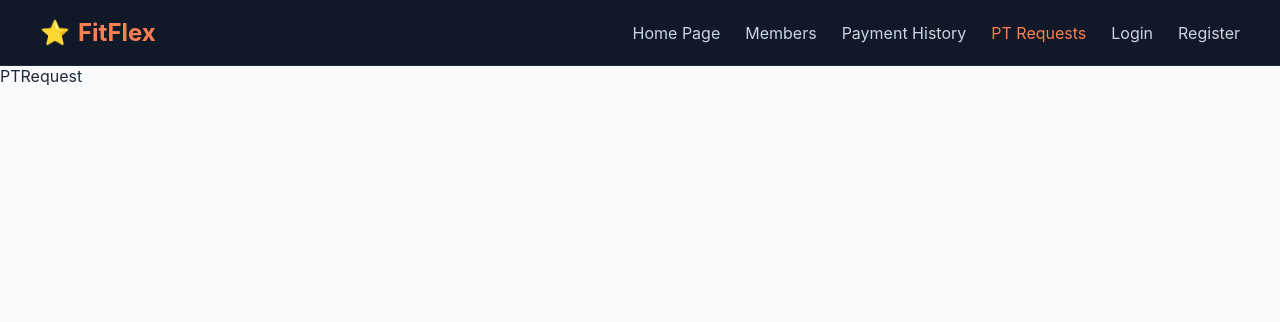
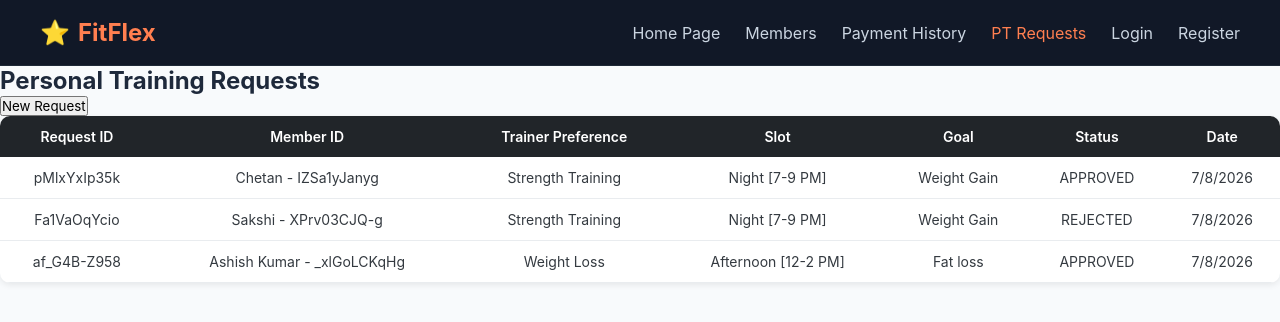
Before and after one commit to Prajwal02shekar/fitflex-gym-project, a React (Vite) app: page /personTraining in a window 1280 px wide. Shown: the top 322 px of the page. Built offline with nearby package versions, Linux system fonts and the light colour scheme; data requests are answered from the project's data file.

Commit message:
day 7 code updated

```diff
--- a/backend/db.json
+++ b/backend/db.json
@@ -26,6 +26,14 @@
       "amountPaid": 1700,
       "joinedOn": "7/7/2026",
       "id": "_xlGoLCKqHg"
+    },
+    {
+      "memberName": "Chetan",
+      "memberPlan": "Premium",
+      "totalFee": 2000,
+      "amountPaid": 1500,
+      "joinedOn": "7/8/2026",
+      "id": "IZSa1yJanyg"
     }
   ],
   "payments": [
@@ -100,6 +108,44 @@
       "amount": 200,
       "transaction": "7/7/2026, 1:24:18 PM",
       "id": "x0QwpezvURQ"
+    },
+    {
+      "memberId": "IZSa1yJanyg",
+      "memberName": "Chetan",
+      "type": "Payment",
+      "description": "Initial Payment",
+      "amount": 1500,
+      "transaction": "7/8/2026, 11:27:15 AM",
+      "id": "9Dh9JkNDUHM"
+    }
+  ],
+  "ptRequest": [
+    {
+      "memberId": "Chetan - IZSa1yJanyg",
+      "trainerPreference": "Strength Training",
+      "slot": "Night [7-9 PM]",
+      "goal": "Weight Gain",
+      "status": "APPROVED",
+      "date": "7/8/2026",
+      "id": "pMlxYxIp35k"
+    },
+    {
+      "memberId": "Sakshi - XPrv03CJQ-g",
+      "trainerPreference": "Strength Training",
+      "slot": "Night [7-9 PM]",
+      "goal": "Weight Gain",
+      "status": "REJECT",
+      "date": "7/8/2026",
+      "id": "Fa1VaOqYcio"
+    },
+    {
+      "memberId": "Ashish Kumar - _xlGoLCKqHg",
+      "trainerPreference": "Weight Loss",
+      "slot": "Afternoon [12-2 PM]",
+      "goal": "Fat loss",
+      "status": "APPROVED",
+      "date": "7/8/2026",
+      "id": "af_G4B-Z958"
     }
   ],
   "$schema": "./node_modules/json-server/schema.json"
--- a/src/pages/PTRequest.jsx
+++ b/src/pages/PTRequest.jsx
@@ -1,8 +1,175 @@
-import React from 'react'
+import axios from 'axios'
+import React, { useEffect, useState } from 'react'
+import { toast } from 'react-toastify'
 
 const PTRequest = () => {
+
+  let [showForm, setShowForm] = useState(false)
+  let [members, setMembers] = useState([])
+  let [ptRequets, setPtRequest] = useState([])
+  let [loading, setLoading] = useState(true)
+  let [formData, setFormData] = useState({
+    memberId: "",
+    trainerPreference: "",
+    slot: "Any Available Slot",
+    goal: ""
+  })
+
+  let hanldeChange = (e) => {
+    setFormData({ ...formData, [e.target.name]: e.target.value })
+  }
+
+
+  let handleSubmit = async (e) => {
+    e.preventDefault();
+
+    if (formData.memberId === "") {
+      toast.error("Select a Member");
+      return;
+    }
+
+
+
+
+    let newRequest = await axios.post('http://localhost:3000/ptRequest', {
+      memberId: formData.memberId,
+      trainerPreference: formData.trainerPreference,
+      slot: formData.slot,
+      goal: formData.goal,
+      status: "PENDING",
+      date: new Date().toLocaleDateString()
+    })
+
+    toast.success("Request Sent")
+    setFormData({
+      memberId: "",
+      trainerPreference: "",
+      slot: "Any Available Slot",
+      goal: ""
+    })
+    showForm(false)
+
+  }
+
+  let loadData = async () => {
+    setLoading(true)
+    await axios.get('http://localhost:3000/members')
+      .then((res) => {
+        setMembers(res.data)
+      }).catch(() => {
+        toast.error("Unable to fetch Data")
+      }).finally(() => {
+        setLoading(false)
+      })
+
+    await axios.get('http://localhost:3000/ptRequest')
+      .then((res) => {
+        setPtRequest(res.data)
+      }).catch(() => {
+        toast.error("Unable to fetch Data")
+      }).finally(() => {
+        setLoading(false)
+      })
+  }
+  let handleStatus = async(id,newStatus) => {
+
+    await axios.patch(`http://localhost:3000/ptRequest/${id}`,{
+      status:newStatus
+    })
+    toast.success("Status Updated")
+  }
+  useEffect(() => {
+    loadData()
+  }, [])
   return (
-    <div>PTRequest</div>
+    <section className="pt-container">
+      <aside className="pt-header">
+        <h2>Personal Training Requests</h2>
+        <button onClick={() => setShowForm(!showForm)}>{showForm ? "Cancel" : "New Request"}</button>
+      </aside>
+      {
+        showForm && (
+          <form onSubmit={handleSubmit}>
+            <label htmlFor="memberId">Member ID</label>
+            <select name="memberId" id="memberId" onChange={hanldeChange}>
+              {
+                members.map((m) => {
+                  return (
+                    <option key={m.memberId} value={m.memberId}>{m.memberName} - {m.id}</option>
+                  )
+                })
+              }
+            </select>
+            <label htmlFor="trainerPreference">Trainer Preference</label>
+            <select name="trainerPreference" id="trainerPreference" onChange={hanldeChange}>
+              <option value="Weight Gain">Weight Gain</option>
+              <option value="Weight Loss">Weight Loss</option>
+              <option value="Cardio">Cardio</option>
+              <option value="Yoga">Yoga</option>
+              <option value="Strength Training">Strength Training</option>
+            </select>
+            <label htmlFor="slot">Slot</label>
+            <select name="slot" id="slot" onChange={hanldeChange}>
+              <option value="">Any Available Slot </option>
+              <option value="Morning [6-8 AM]">Morning [6-8 AM]</option>
+              <option value="Afternoon [12-2 PM]">Afternoon [12-2 PM]</option>
+              <option value="Evening [6-8 PM]">Evening [6-8 PM]</option>
+              <option value="Night [7-9 PM]">Night [7-9 PM]</option>
+            </select>
+
+            <label htmlFor="goal">Goal</label>
+            <input type="text" id='goal' onChange={hanldeChange} placeholder='eg: Weight Loss , Weight Gain' name='goal' />
+
+            <button>Submit Request</button>
+          </form>
+        )
+      }
+
+      <table>
+        <thead>
+          <tr>
+            <th>Request ID</th>
+            <th>Member ID</th>
+            <th>Trainer Preference</th>
+            <th>Slot</th>
+            <th>Goal</th>
+            <th>Status</th>
+            <th>Date</th>
+          </tr>
+        </thead>
+        <tbody>
+          {
+            ptRequets.map((p) => {
+              return (
+                <tr>
+                  <td>{p.id}</td>
+                  <td>{p.memberId}</td>
+                  <td>{p.trainerPreference}</td>
+                  <td>{p.slot}</td>
+                  <td>{p.goal}</td>
+                  <td>{
+                    p.status === "PENDING" ? (
+                      <>
+                        <button onClick={()=>handleStatus(p.id,"APPROVED") }>APPROVE</button>
+                        <button onClick={()=>handleStatus(p.id,"REJECT") }>REJECT</button>
+                      </>
+
+                    ) : p.status === "APPROVED" ? (
+                      "APPROVED"
+                    ) : (
+                      "REJECTED"
+                    )
+                  }</td>
+                  <td>{p.date}</td>
+
+
+                </tr>
+              )
+            })
+          }
+        </tbody>
+      </table >
+    </section >
   )
 }
 
--- a/src/pages/PaymentHistory.jsx
+++ b/src/pages/PaymentHistory.jsx
@@ -38,12 +38,11 @@
     <section className="payment-container">
       <h2>Payment History</h2>
 
-
       <aside className="payment-summary">
 
         <div className="payment-card">
           <span className="card-label">Total Income</span>
-          <span className="card-value">₹ {totalIncome+TotalOutcome} /-</span>
+          <span className="card-value">₹ {totalIncome + TotalOutcome} /-</span>
         </div>
         <div className="payment-card">
           <span className="card-label">Total Refund</span>
```
